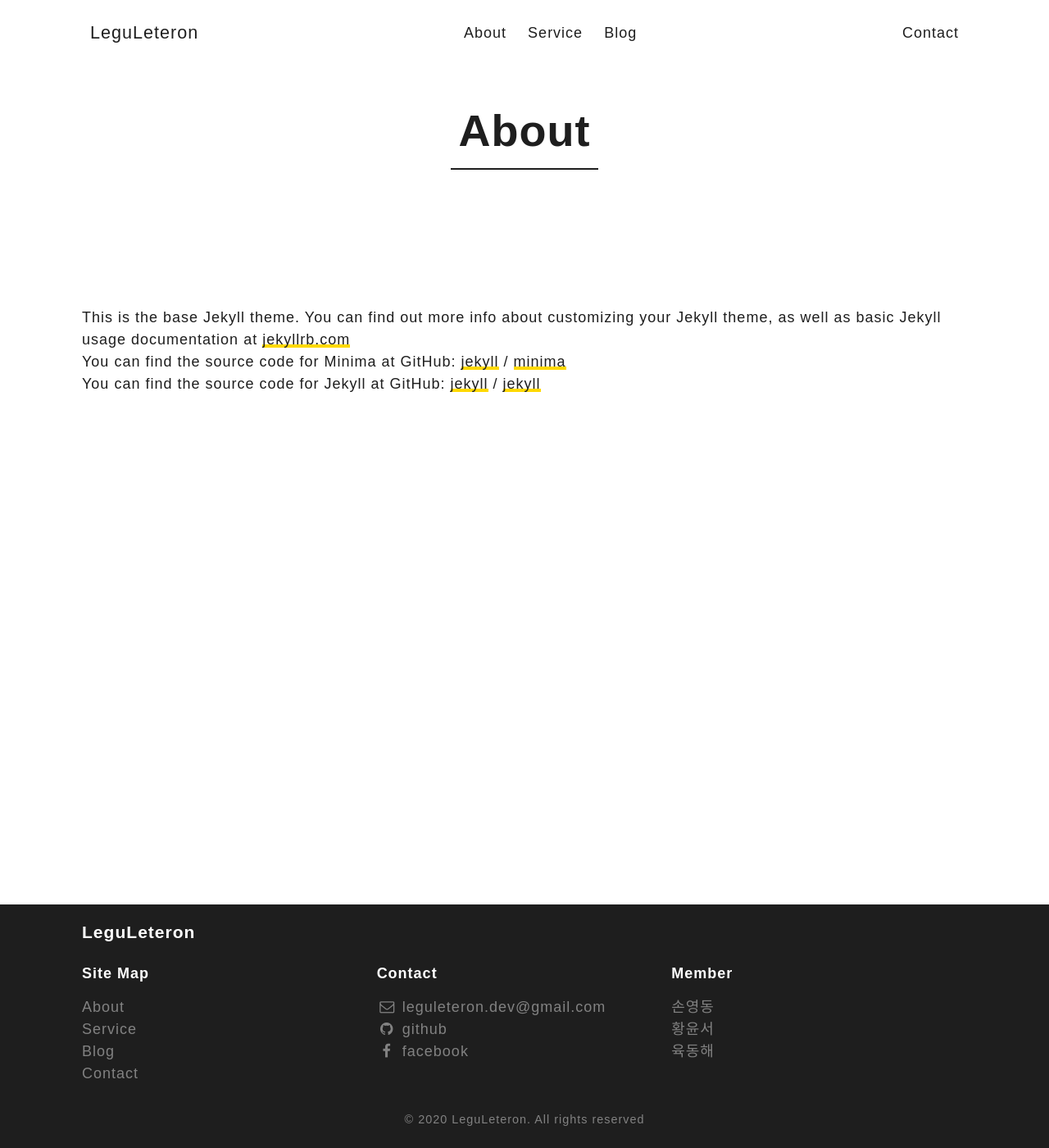
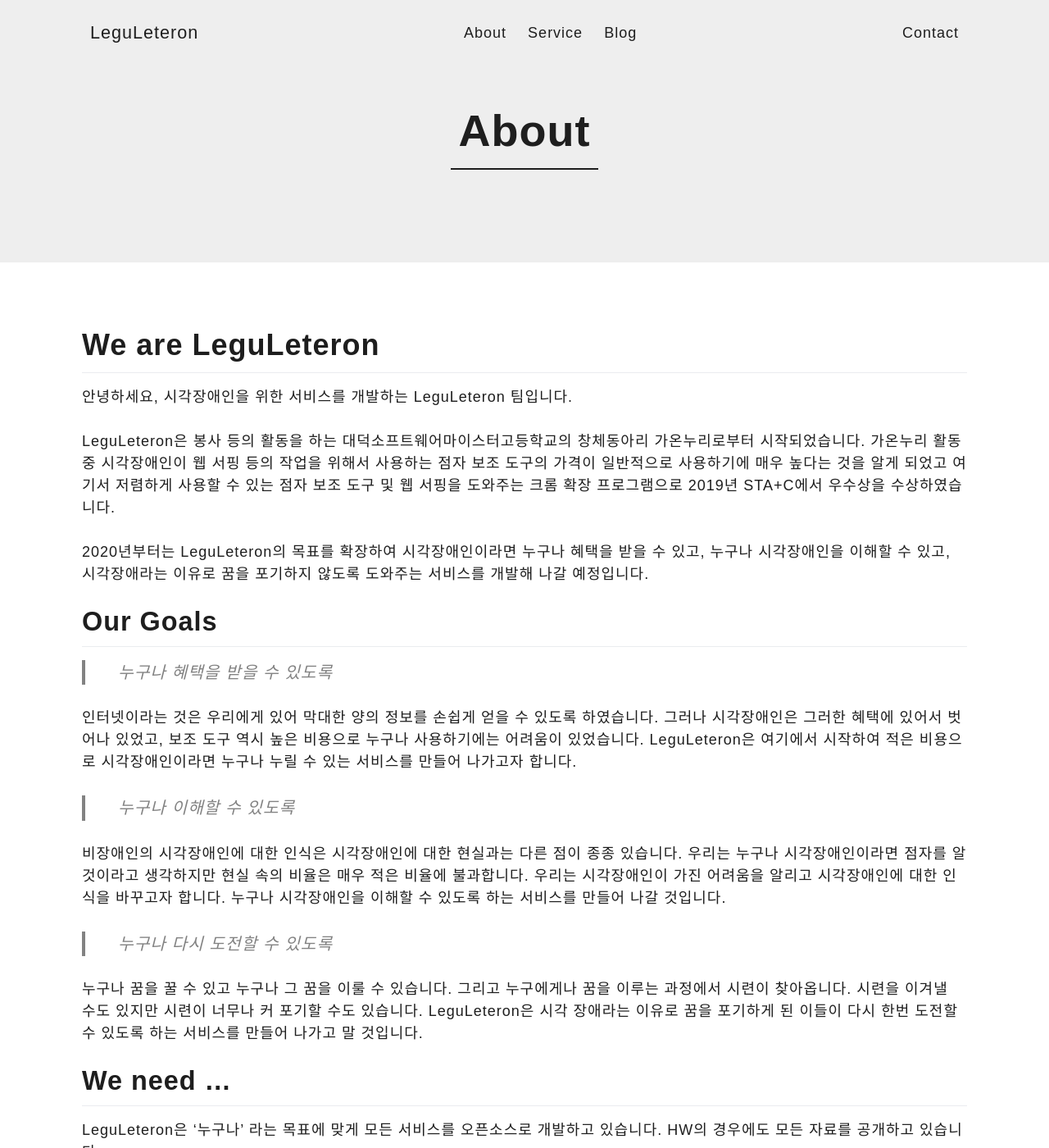
Before and after one commit to LeguLeteron/leguleteron.github.io, a Jekyll site: the page built from page/about.md, in a window 1280 px wide and 1400 px high. Shown: the whole window at 82% size. Built offline with Jekyll 4.4.1, drawn with Linux system fonts in a browser that asks for light colours; some web fonts are replaced; some of the changed text lies outside the part shown.

Commit message:
Doc : About 페이지 추가

```diff
--- a/page/about.md
+++ b/page/about.md
@@ -2,17 +2,60 @@
 layout: page
 title: About
 permalink: /about/
+cover:
+    background:
+        image:
+        color: '#eee'
+    color: '#1e1e1e'
 ---
 
-This is the base Jekyll theme. You can find out more info about customizing your Jekyll theme, as well as basic Jekyll usage documentation at [jekyllrb.com](https://jekyllrb.com/)
+# We are LeguLeteron
 
-You can find the source code for Minima at GitHub:
-[jekyll][jekyll-organization] /
-[minima](https://github.com/jekyll/minima)
+안녕하세요, 시각장애인을 위한 서비스를 개발하는 LeguLeteron 팀입니다.
 
-You can find the source code for Jekyll at GitHub:
-[jekyll][jekyll-organization] /
-[jekyll](https://github.com/jekyll/jekyll)
+<br>
 
+LeguLeteron은 봉사 등의 활동을 하는 대덕소프트웨어마이스터고등학교의 창체동아리 가온누리로부터 시작되었습니다. 가온누리 활동 중 시각장애인이 웹 서핑 등의 작업을 위해서 사용하는 점자 보조 도구의 가격이 일반적으로 사용하기에 매우 높다는 것을 알게 되었고 여기서 저렴하게 사용할 수 있는 점자 보조 도구 및 웹 서핑을 도와주는 크롬 확장 프로그램으로 2019년 STA+C에서 우수상을 수상하였습니다.
 
-[jekyll-organization]: https://github.com/jekyll
+<br>
+
+2020년부터는 LeguLeteron의 목표를 확장하여 시각장애인이라면 누구나 혜택을 받을 수 있고, 누구나 시각장애인을 이해할 수 있고, 시각장애라는 이유로 꿈을 포기하지 않도록 도와주는 서비스를 개발해 나갈 예정입니다.
+
+## Our Goals
+> 누구나 혜택을 받을 수 있도록
+
+<br>
+
+인터넷이라는 것은 우리에게 있어 막대한 양의 정보를 손쉽게 얻을 수 있도록 하였습니다. 그러나 시각장애인은 그러한 혜택에 있어서 벗어나 있었고, 보조 도구 역시 높은 비용으로 누구나 사용하기에는 어려움이 있었습니다. LeguLeteron은 여기에서 시작하여 적은 비용으로 시각장애인이라면 누구나 누릴 수 있는 서비스를 만들어 나가고자 합니다.
+
+<br>
+
+> 누구나 이해할 수 있도록
+
+<br>
+
+비장애인의 시각장애인에 대한 인식은 시각장애인에 대한 현실과는 다른 점이 종종 있습니다. 우리는 누구나 시각장애인이라면 점자를 알 것이라고 생각하지만 현실 속의 비율은 매우 적은 비율에 불과합니다. 우리는 시각장애인이 가진 어려움을 알리고 시각장애인에 대한 인식을 바꾸고자 합니다. 누구나 시각장애인을 이해할 수 있도록 하는 서비스를 만들어 나갈 것입니다.
+
+<br>
+
+> 누구나 다시 도전할 수 있도록
+
+<br>
+
+누구나 꿈을 꿀 수 있고 누구나 그 꿈을 이룰 수 있습니다. 그리고 누구에게나 꿈을 이루는 과정에서 시련이 찾아옵니다. 시련을 이겨낼 수도 있지만 시련이 너무나 커 포기할 수도 있습니다. LeguLeteron은 시각 장애라는 이유로 꿈을 포기하게 된 이들이 다시 한번 도전할 수 있도록 하는 서비스를 만들어 나가고 말 것입니다.
+
+## We need ...
+
+LeguLeteron은 '누구나' 라는 목표에 맞게 모든 서비스를 오픈소스로 개발하고 있습니다. HW의 경우에도 모든 자료를 공개하고 있습니다.
+
+<br>
+
+우리는 현재 학생의 신분으로 배우면서 개발을 이어 가고 있습니다. 그렇기에 부족한 부분이 다수 존재할 수 있습니다.
+
+<br>
+
+서비스를 이용하면서 부족한 점이나 느낀 점 등의 피드백, 아이디어 제공 등의 도움을 주시면 더 나은 서비스를 만들 수 있습니다.
+
+<br>
+
+도움을 주시고자 한다면 이곳을 통해 연락 주세요 : [Contact](/contact)
```
Also changed, not shown: README.md.
